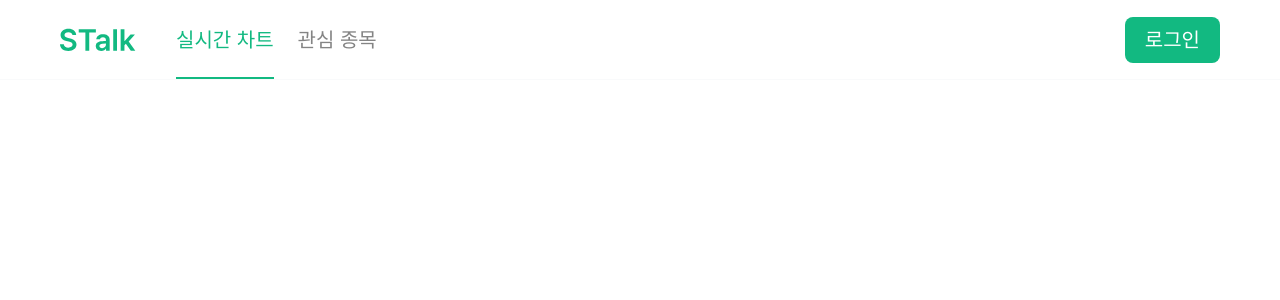
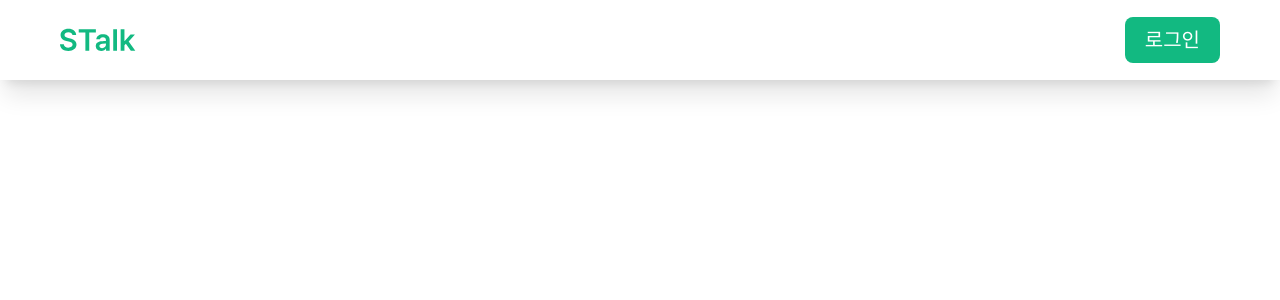
Before and after one commit to STalk-1/STalk_Front, a React (Vite) app: page / in a window 1280 px wide. Shown: the top 300 px of the page. Built offline with nearby package versions, Linux system fonts and the light colour scheme; a web font is replaced by a local one.

Commit message:
💄[design]: 헤더 구조 변경

```diff
--- a/src/components/layout/MainHeader/constants.ts
+++ b/src/components/layout/MainHeader/constants.ts
@@ -1,9 +1,5 @@
-const HEADER_NAV_TEXTS = {
-  REAL_TIME_CHART: '실시간 차트',
-  INTEREST_STOCKS: '관심 종목',
-};
 const HEADER_ACTION_TEXTS = {
   LOGIN: '로그인',
 };
 
-export { HEADER_ACTION_TEXTS, HEADER_NAV_TEXTS };
+export { HEADER_ACTION_TEXTS };
--- a/src/components/layout/MainHeader/index.tsx
+++ b/src/components/layout/MainHeader/index.tsx
@@ -1,27 +1,22 @@
+import { Link } from 'react-router-dom';
+
 import { Logo } from '@/assets/images';
 
-import { HEADER_NAV_TEXTS } from './constants';
 import LoginButton from './LoginButton';
 
 function Header() {
   return (
-    <header className="border-bg h-20 w-full border-b bg-white">
-      <nav className="mx-auto flex h-full w-full max-w-300 items-center gap-10 px-5">
+    <header className="shadow-xl h-20 w-full bg-white">
+      <nav className="layout-content flex h-full w-full items-center px-5">
         <h1>
-          <Logo
-            className="md:h-9 md:w-19 lg:h-9 lg:w-19"
-            width={51}
-            height={24}
-          />
+          <Link to="/" aria-label="홈으로 이동">
+            <Logo
+              className="md:h-9 md:w-19 lg:h-9 lg:w-19"
+              width={51}
+              height={24}
+            />
+          </Link>
         </h1>
-        <ul className="flex h-full items-center gap-6">
-          <li className="typo-12-medium md:typo-20-medium lg:typo-20-medium relative flex h-full items-center text-green-500 after:absolute after:bottom-0 after:left-0 after:h-0.5 after:w-full after:bg-green-500 after:content-['']">
-            {HEADER_NAV_TEXTS.REAL_TIME_CHART}
-          </li>
-          <li className="typo-12-medium text-grey-500 md:typo-20-medium lg:typo-20-medium">
-            {HEADER_NAV_TEXTS.INTEREST_STOCKS}
-          </li>
-        </ul>
         <LoginButton />
       </nav>
     </header>
--- a/src/styles/globals.css
+++ b/src/styles/globals.css
@@ -1,6 +1,7 @@
 @import 'tailwindcss';
 @import './fonts.css';
 @import './colors.css';
+@import './twUtills.css';
 
 body {
   font-family: var(--font-sans);
--- /dev/null
+++ b/src/styles/twUtills.css
@@ -0,0 +1,3 @@
+@utility layout-content {
+  @apply mx-auto max-w-300;
+}
```
